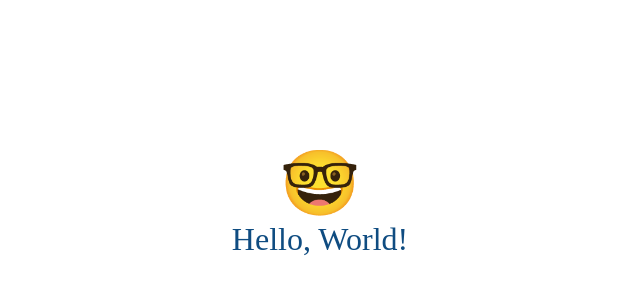
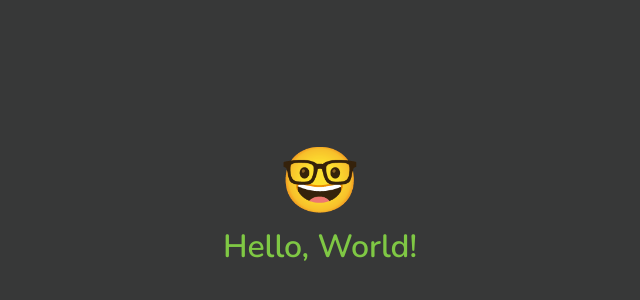
Before and after one commit to icn2you/icn2you.github.io, a plain HTML site: page index.html in a window 1280 px wide. Shown: the part 198-498 px from the top of the page, without its empty margins (320-960 px from the left). Drawn offline with nearby package versions, Linux system fonts and the light colour scheme.

Commit message:
refactor: add fonts and tweak colors
- Change background color of `*`, `html`, and `body` elements to
  PANTONE® Pirate Black.
- Change font family to Nunito from Google Fonts.
- Change paragraph color to PANTONE® Jasmine Green.

```diff
--- a/index.html
+++ b/index.html
@@ -5,8 +5,11 @@
   <meta name="author" content="Christopher Zenner">
   <meta name="description" content="UNDER CONSTRUCTION">
   <title>Placeholder</title>
+  <link href="https://fonts.googleapis.com/css2?family=Inconsolata:wght@500&family=Nunito:wght@600&display=swap" rel="stylesheet">
   <style>
     *, html, body {
+      background-color: #373838; /* PANTONE® Pirate Black */
+      font-family: 'Nunito', sans-serif;
       font-size: xx-large;
       height: 100vh;
       margin: 0;
@@ -31,7 +34,7 @@
     }
 
     p {
-      color: #0F4C81;
+      color: #7FC844; /* PANTONE® Jasmine Green */
     }
   </style>
 </head>
```
